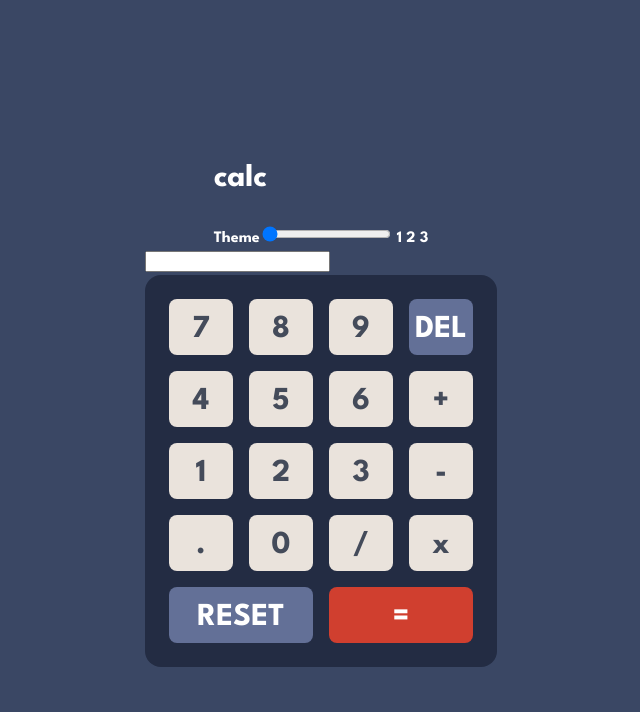
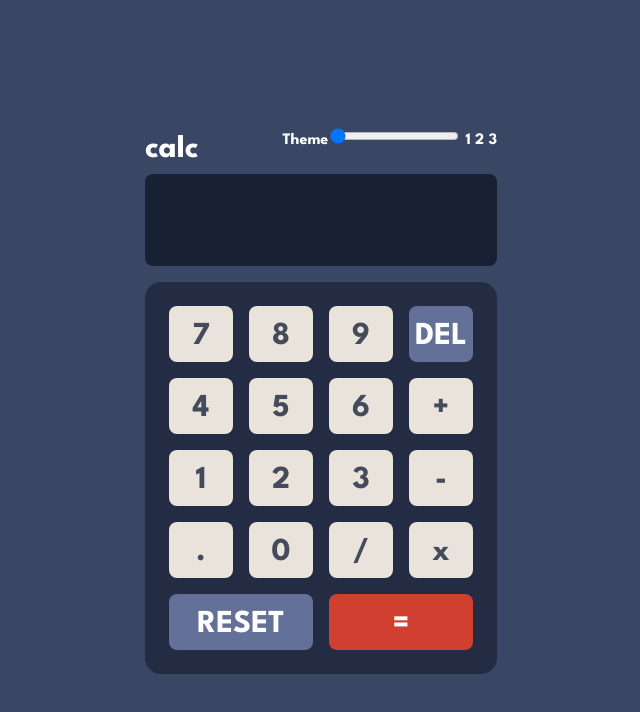
Before and after one commit to shashi1562/calculator, a Vue app: page / in a window 1280 px wide. Shown: the top 712 px of the page, without its empty margins (319-959 px from the left). Built offline with nearby package versions, Linux system fonts and the light colour scheme.

Commit message:
improve styles

```diff
--- a/src/components/Calculator.vue
+++ b/src/components/Calculator.vue
@@ -14,18 +14,20 @@
 <template>
     <div
         :class="className"
-        class="container"
+        class="back"
     >
-        <Head
-            :theme
-            @themechange="changeTheme"
-        />
-        <CalculatorBody />
+        <div class="container">
+            <Head
+                :theme
+                @themechange="changeTheme"
+            />
+            <CalculatorBody />
+        </div>
     </div>
 </template>
 
 <style scoped>
-    .container {
+    .back {
         background-color: var(--color-main-background);
         width: 100vw;
         height: 100vh;
@@ -33,5 +35,10 @@
         justify-content: center;
         align-items: center;
         flex-direction: column;
+        gap: 1rem;
+    }
+
+    .container {
+        max-width: 25rem;
     }
 </style>
--- a/src/components/CalculatorBody.vue
+++ b/src/components/CalculatorBody.vue
@@ -24,6 +24,9 @@
         if (lastActionWasCalc.value && (Number.isFinite(+char) || char === '.')) {
             handleReset();
         }
+        if ('./-+x'.includes(char) && './-+x'.includes(inputValue.value[inputValue.value.length - 1])) {
+            handleDelete();
+        }
         inputValue.value += char;
         lastActionWasCalc.value = false;
     }
@@ -36,7 +39,7 @@
 </script>
 
 <template>
-    <div>
+    <div class="calculatorBody">
         <NumbersInput :inputValue />
         <Buttons
             @reset="handleReset"
@@ -46,3 +49,11 @@
         />
     </div>
 </template>
+
+<style>
+    .calculatorBody {
+        display: flex;
+        flex-direction: column;
+        gap: 1rem;
+    }
+</style>
--- a/src/components/Head.vue
+++ b/src/components/Head.vue
@@ -8,9 +8,11 @@
 </script>
 <template>
     <div class="head">
-        <h1>
+        <h1 class="headName">
             calc
         </h1>
+
+        <div class="themeChanger">
             <label for="theme">Theme</label>
             <input
                 type="range"
@@ -31,10 +33,18 @@
                 3
             </span>
         </div>
+    </div>
 </template>
 
 <style>
     .head {
         color: var(--color-text-upper);
+        display: flex;
+        justify-content: space-between;
+        width: 100%;
+    }
+
+    .headName {
+        margin: 0;
     }
 </style>
--- a/src/components/NumbersInput.vue
+++ b/src/components/NumbersInput.vue
@@ -4,5 +4,27 @@
     });
 </script>
 <template>
-    <input type="text" :value="props.inputValue">
+    <div class="screen">
+        {{ props.inputValue }}
+    </div>
 </template>
+
+<style scoped>
+    .screen {
+        background-color: var(--color-screen-background);
+        text-align: end;
+        color: var(--color-text-upper);
+        width: 100%;
+        box-sizing: border-box;
+        padding: 1rem;
+        font-size: 2.5rem;
+        border-radius: 0.5rem;
+        min-height: 5.75rem;
+        max-height: 5.75rem;
+        overflow-x: auto;
+    }
+
+    ::-webkit-scrollbar {
+        display: none;
+    }
+</style>
```
Lines whose indentation alone changed are shown as unchanged.
